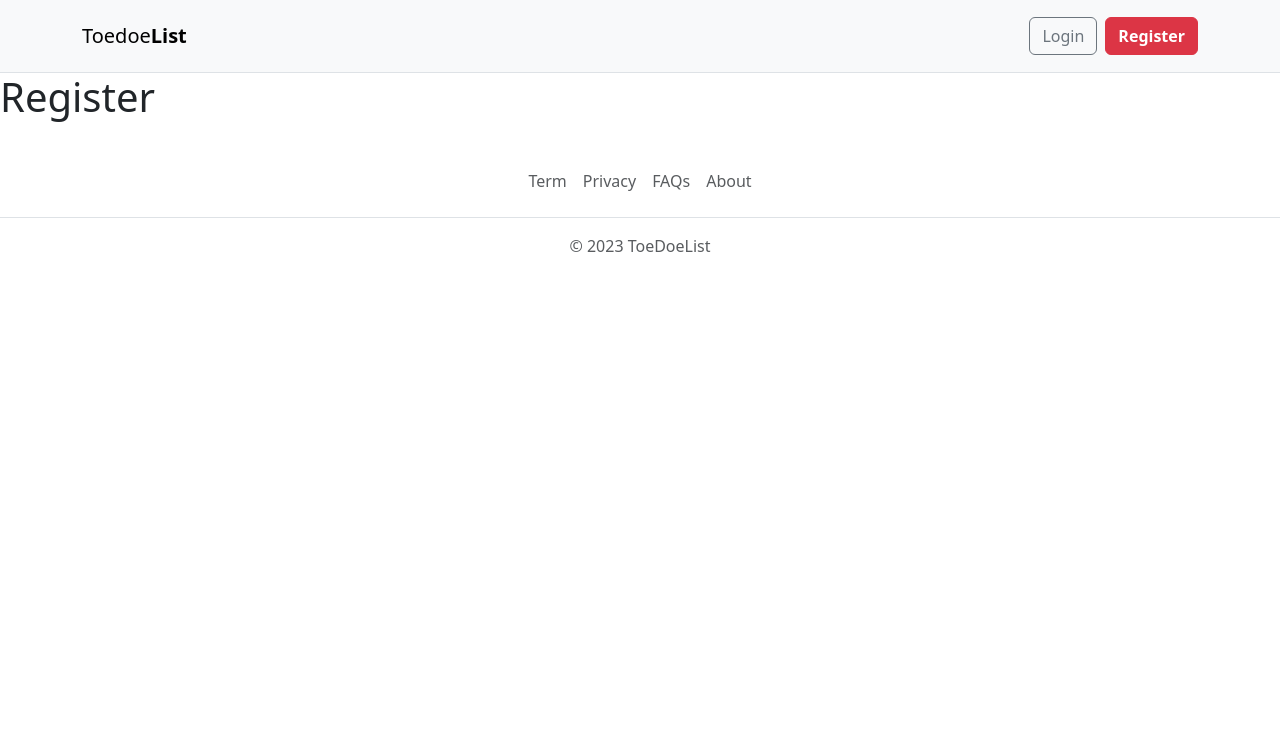
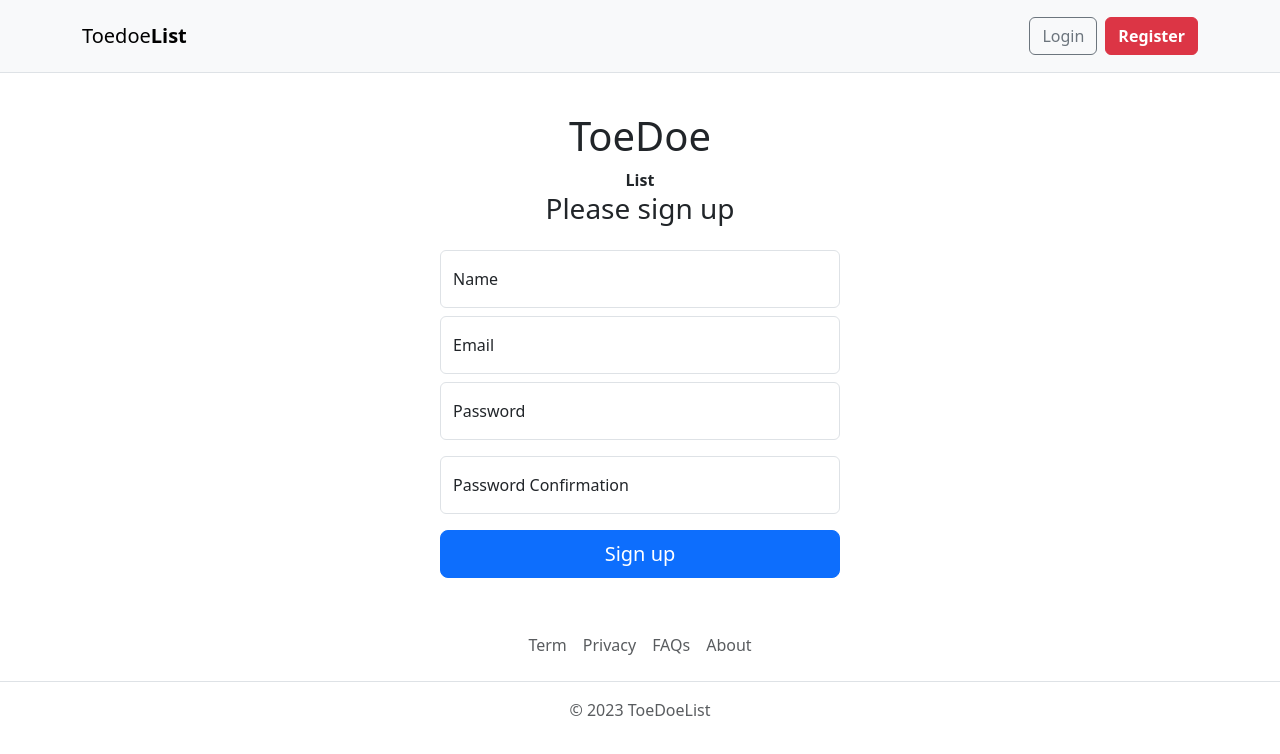
Before and after one commit to khanhnp0228/laravel-spa-vuejs-saprudin, a Vue app: page /register in a window 1280 px wide. Shown: the top 754 px of the page. Built offline with nearby package versions, Linux system fonts and the light colour scheme; no server answers.

Commit message:
Adding a Register form

```diff
--- a/src/pages/RegisterPage.vue
+++ b/src/pages/RegisterPage.vue
@@ -1,11 +1,91 @@
 <template>
-    <h1>Register</h1>
+    <main class="auth-wrapper">
+        <form class="auth-form" @submit.prevent="handleSubmit">
+            <h1>ToeDoe</h1>
+            <strong>List</strong>
+            <h2 class="h3 mb-4 fw-normal">Please sign up</h2>
+            <div class="form-floating mb-2">
+                <input type="text" name="" id="name" class="form-control" placeholder="Your name"
+                       v-model="form.name"
+                       :class="{ 'is-invalid': errors.name && errors.name[0] }"
+                />
+                <label for="name">Name</label>
+                <div class="invalid-feedback" v-if="errors.name && errors.name[0]">
+                    {{ errors.name && errors.name[0] }}
+                </div>
+            </div>
+            <div class="form-floating mb-2">
+                <input type="email" name="" id="email" class="form-control" placeholder="name@example.com"
+                       v-model="form.email"
+                       :class="{ 'is-invalid': errors.email && errors.email[0] }"
+                />
+                <label for="email">Email</label>
+                <div class="invalid-feedback" v-if="errors.email && errors.email[0]">
+                    {{ errors.email && errors.email[0] }}
+                </div>
+            </div>
+            <div class="form-floating mb-3">
+                <input type="password" name="" id="password" class="form-control" placeholder="Password"
+                       v-model="form.password"
+                       :class="{ 'is-invalid': errors.password && errors.password[0] }"
+                />
+                <label for="password">Password</label>
+                <div class="invalid-feedback" v-if="errors.password && errors.password[0]">
+                    {{ errors.password && errors.password[0] }}
+                </div>
+            </div>
+
+            <div class="form-floating mb-3">
+                <input type="password" name="" id="password_confirmation" class="form-control" placeholder="Password Confirmation"
+                       v-model="form.password_confirmation"
+                />
+                <label for="password_confirmation">Password Confirmation</label>
+            </div>
+
+            <button class="w-100 btn btn-lg btn-primary" type="submit">Sign up</button>
+        </form>
+    </main>
 </template>
 
 <script setup>
+import { useRouter } from 'vue-router';
+import {reactive} from "vue";
+import {useAuthStore} from "../stores/auth";
+import {storeToRefs} from "pinia";
 
+const store = useAuthStore()
+const { isLoggedIn, errors } = storeToRefs(store)
+const { handleRegister } = store
+
+const router = useRouter()
+
+const form = reactive({
+    name: null,
+    email: null,
+    password: null,
+    password_confirmation: null,
+})
+
+const handleSubmit = async () => {
+    await handleRegister(form)
+    if (isLoggedIn.value){
+        router.push({name: 'tasks'})
+    }
+}
 </script>
 
 <style scoped>
+.auth-wrapper {
+    width: 100%;
+    display: flex;
+    justify-content: center;
+    align-items: center;
+    text-align: center;
+    min-height: 60vh;
+    margin-top: 2rem;
+}
 
+.auth-form {
+    width: 400px;
+}
 </style>
--- a/src/stores/auth.js
+++ b/src/stores/auth.js
@@ -33,11 +33,20 @@
     }
 
     const handleRegister = async (newUser) => {
-        await register(newUser)
-        await handleLogin({
-            email: newUser.email,
-            password: newUser.password
-        })
+        await csrfCookie()
+
+        try {
+            await register(newUser)
+            await handleLogin({
+                email: newUser.email,
+                password: newUser.password
+            })
+            errors.value = {}
+        } catch (error) {
+            if (error.response && error.response.status == 422) {
+                errors.value = error.response.data.errors
+            }
+        }
     }
 
     const handleLogout = async () => {
```
